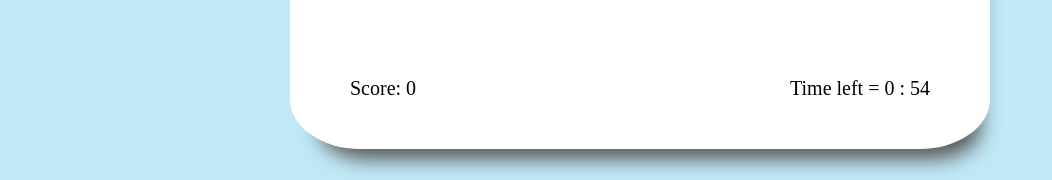
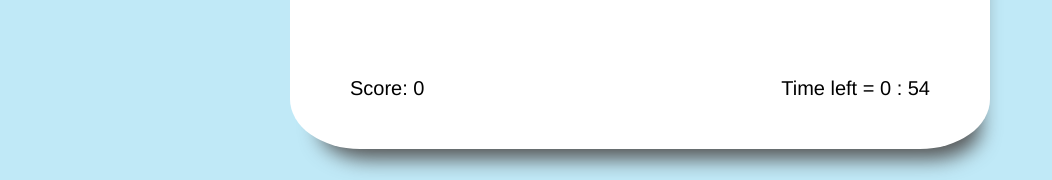
Before and after one commit to NishLingam/my-portfolio, a React (Create React App) app: page /tapmath in a window 1280 px wide. Shown: the part 547-727 px from the top of the page, without its empty margins (0-1052 px from the left). Built offline with nearby package versions, Linux system fonts and the light colour scheme; a web font is replaced by a local one.

Commit message:
Updated tapmath styling

```diff
--- a/src/styles/components/_tapmath.scss
+++ b/src/styles/components/_tapmath.scss
@@ -69,7 +69,7 @@ h1 {
 
     @media (max-width: $desktop-breakpoint) {
         padding: 20px;
-        font-size: 28px;
+        font-size: 26px;
     }
 }
 
@@ -93,7 +93,7 @@ h1 {
     color: black;
 
     @media (max-width: $desktop-breakpoint) {
-        font-size: 28px;
+        font-size: 22px;
         padding: 20px;
     }
 }
@@ -109,7 +109,7 @@ h1 {
 
     @media (max-width: $desktop-breakpoint) {
         font-size: 22px;
-        padding: 10px;
+        padding: 20px;
     }
 }
 
@@ -124,7 +124,7 @@ h1 {
 
     @media (max-width: $desktop-breakpoint) {
         font-size: 22px;
-        padding: 10px;
+        padding: 20px;
     }
 }
 
@@ -143,10 +143,11 @@ h1 {
     color: black;
     padding: 30px;
     margin-left: 30px;
+    font-family: Helvetica, arial, sans-serif;
 
 
     @media (max-width: $desktop-breakpoint) {
-        font-size: 18px;
+        font-size: 16px;
         padding: 10px;
     }
 }
@@ -162,11 +163,15 @@ h1 {
 
 .game-over-red {
     color: rgb(250, 165, 165);
-    font-family: 'Trebuchet MS', 'Lucida Sans Unicode', 'Lucida Grande', 'Lucida Sans', Arial, sans-serif;
+    font-family: 'Josefin Sans', sans-serif;
     font-size: 24px;
     font-weight: 800;
     text-align: center;
     margin-bottom: 30px;
+
+    @media (max-width: $desktop-breakpoint) {
+        font-size: 18px;
+    }
 }
 
 .time-left {
@@ -174,9 +179,10 @@ h1 {
     font-size: 20px;
     color: black;
     padding: 30px;
+    font-family: Helvetica, arial, sans-serif;
 
     @media (max-width: $desktop-breakpoint) {
-        font-size: 18px;
+        font-size: 16px;
         padding: 10px;
     }
 }
```
